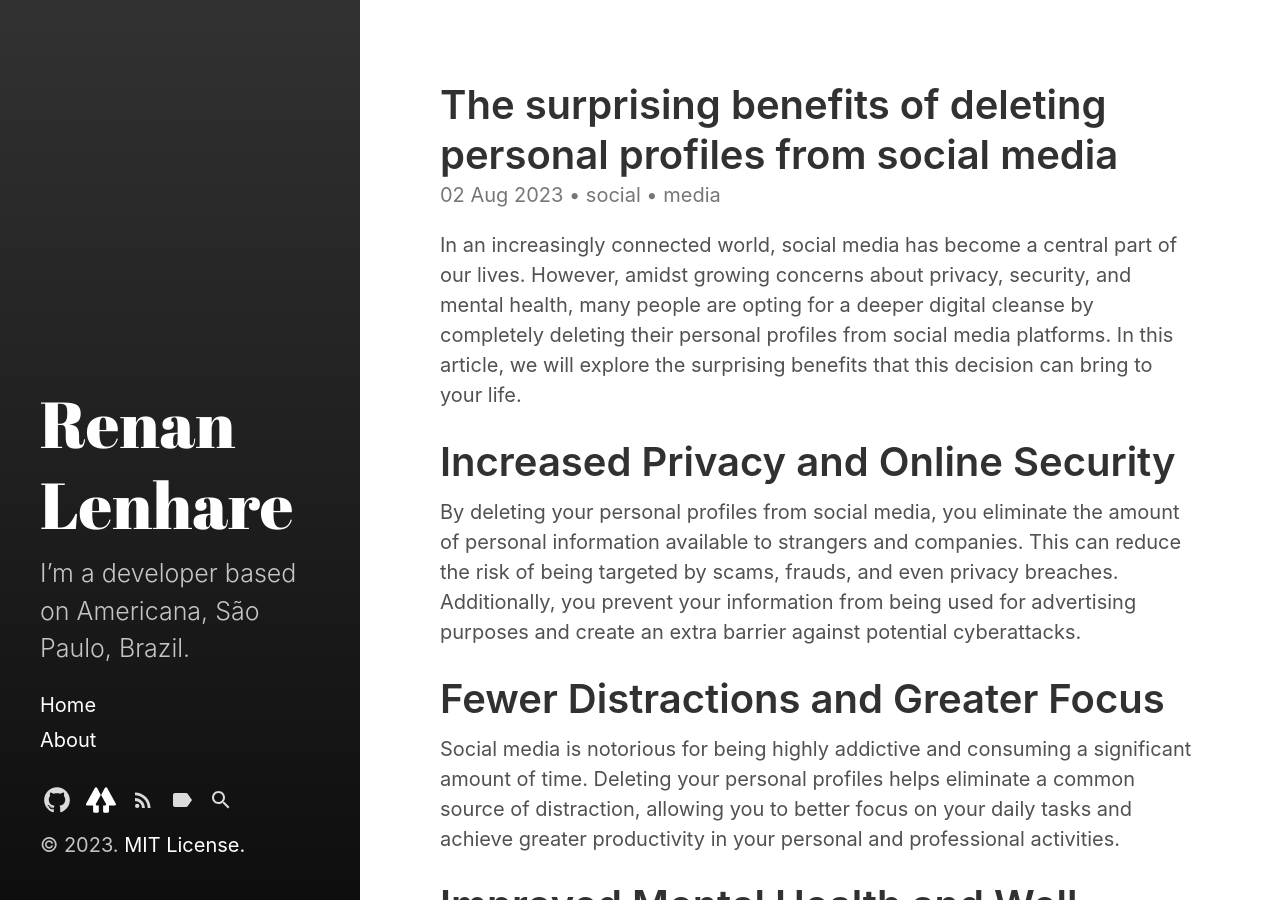
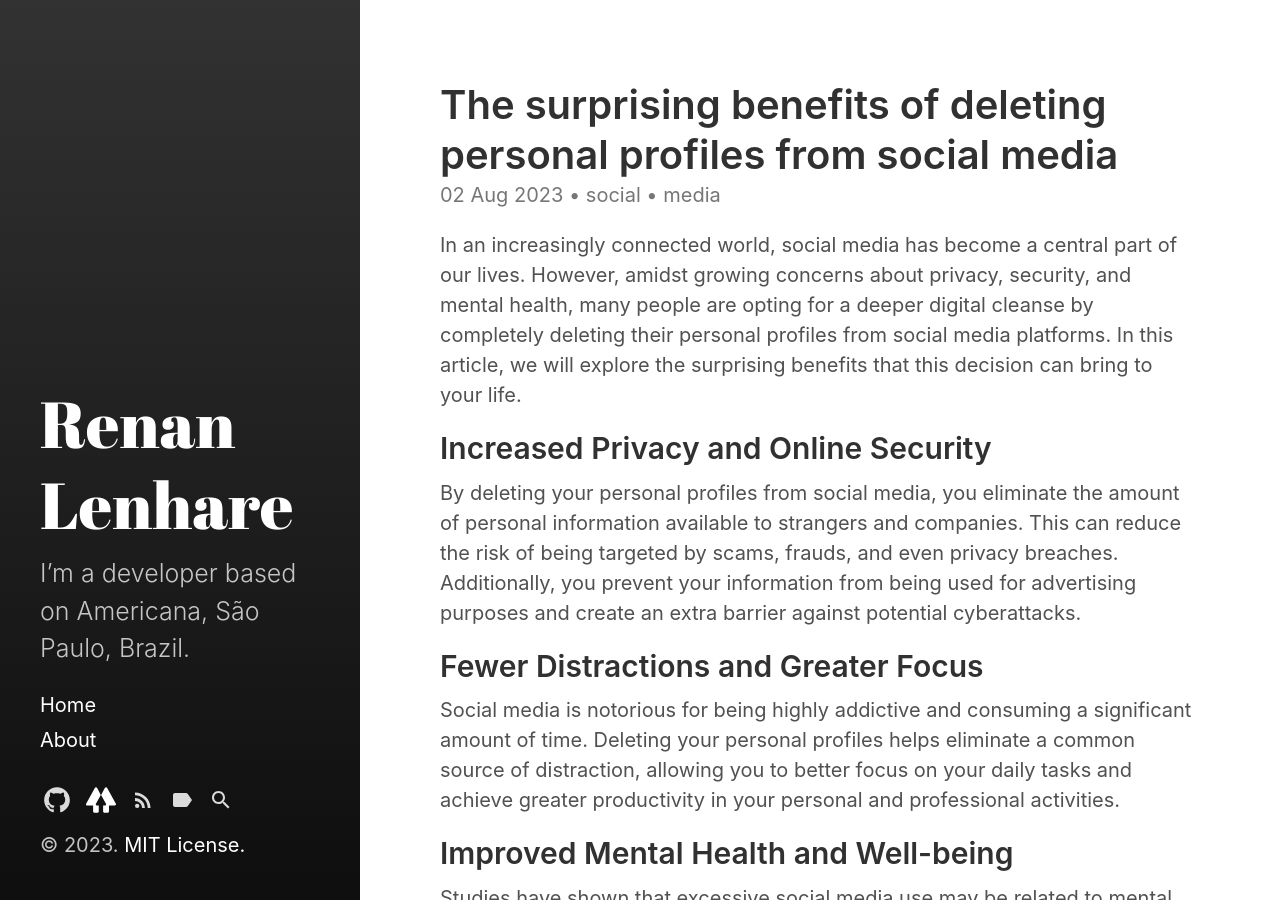
Before and after one commit to lenhare/lenhare.github.io, a Jekyll site: the page built from _posts/2023-08-02-Deleting-social-media.markdown, in a window 1280 px wide and 900 px high. Built offline with Jekyll 4.4.1, drawn with Linux system fonts in a browser that asks for light colours.

Commit message:
Postagem

```diff
--- a/_posts/2023-08-02-Deleting-social-media.markdown
+++ b/_posts/2023-08-02-Deleting-social-media.markdown
@@ -8,30 +8,30 @@ categories: social media
 
 In an increasingly connected world, social media has become a central part of our lives. However, amidst growing concerns about privacy, security, and mental health, many people are opting for a deeper digital cleanse by completely deleting their personal profiles from social media platforms. In this article, we will explore the surprising benefits that this decision can bring to your life.
 
-# Increased Privacy and Online Security
+## Increased Privacy and Online Security
 
 By deleting your personal profiles from social media, you eliminate the amount of personal information available to strangers and companies. This can reduce the risk of being targeted by scams, frauds, and even privacy breaches. Additionally, you prevent your information from being used for advertising purposes and create an extra barrier against potential cyberattacks.
 
-# Fewer Distractions and Greater Focus
+## Fewer Distractions and Greater Focus
 
 Social media is notorious for being highly addictive and consuming a significant amount of time. Deleting your personal profiles helps eliminate a common source of distraction, allowing you to better focus on your daily tasks and achieve greater productivity in your personal and professional activities.
 
-# Improved Mental Health and Well-being
+## Improved Mental Health and Well-being
 
 Studies have shown that excessive social media use may be related to mental health issues such as anxiety and depression. By deleting your personal profiles, you reduce exposure to harmful social comparisons and alleviate the pressure to maintain a perfect online image. This can result in a significant improvement in your mental health and emotional well-being.
 
-# More Meaningful Relationships
+## More Meaningful Relationships
 
 Instead of focusing on maintaining a large number of virtual connections, deleting personal profiles allows you to dedicate more time and attention to meaningful relationships in the real world. Strengthening personal bonds with friends, family, and colleagues offline can bring a deeper sense of connection and satisfaction.
 
-# Less Judgment and Social Pressure
+## Less Judgment and Social Pressure
 
 On social media, we are often exposed to others' opinions and judgments, which can be draining and distressing. By stepping away from the platforms, you free yourself from social pressures to please everyone and can focus on living according to your own values and personal goals.
 
-# Greater Sense of Reality and Authenticity
+## Greater Sense of Reality and Authenticity
 
 Social media often presents an idealized version of people's lives, which can lead to a distorted understanding of reality. By deleting personal profiles, you allow yourself to live more authentically, without worrying about maintaining an online facade, making room for more genuine connections with others.
 
-# Conclusion
+## Conclusion
 
 Deleting your personal profiles from social media may seem like a drastic decision, but the benefits it can bring to your life are surprising. From increased privacy and online security to improved mental health and more meaningful relationships, taking a step back from the virtual world can be liberating and rejuvenating. Remember that you have control over your online presence, and choosing a more disconnected life can open doors to a more authentic and fulfilling world beyond the screens.
```
